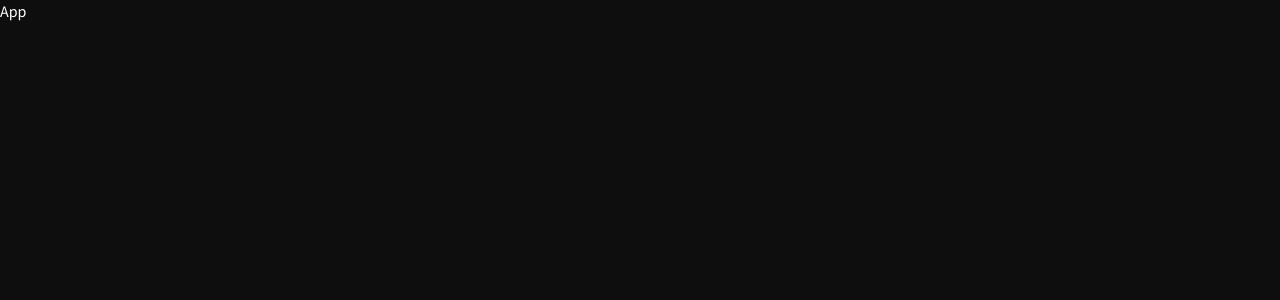
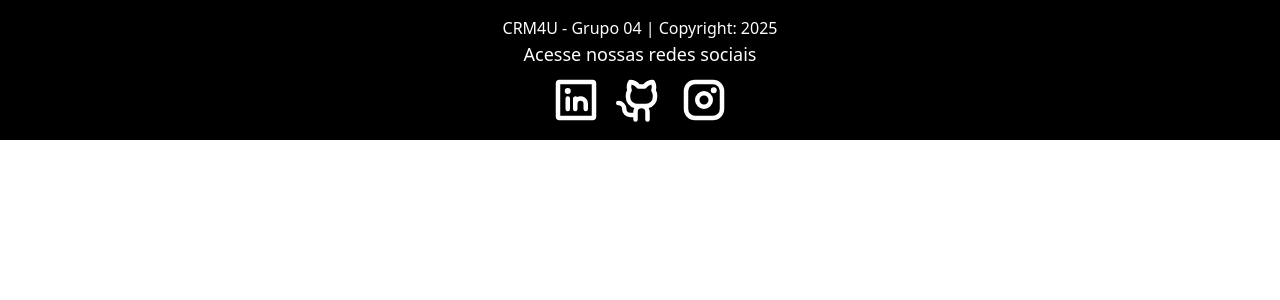
Before and after one commit to Grupo-4-Turma-Javascript-07/crm-frontend, a React (Vite) app: page / in a window 1280 px wide. Shown: the top 300 px of the page. Built offline with nearby package versions, Linux system fonts and the light colour scheme.

Commit message:
adding footer

```diff
--- a/package.json
+++ b/package.json
@@ -10,6 +10,7 @@
     "preview": "vite preview"
   },
   "dependencies": {
+    "@phosphor-icons/react": "^2.1.10",
     "@tailwindcss/vite": "^4.1.11",
     "axios": "^1.11.0",
     "phosphor-icons": "^1.4.2",
--- a/src/App.tsx
+++ b/src/App.tsx
@@ -1,6 +1,10 @@
+import Footer from "./components/footer/Footer"
+
 function App() {
   return (
-    <div>App</div>
+    <>
+    <Footer/>
+    </>
   )
 }
 
--- /dev/null
+++ b/src/components/footer/Footer.tsx
@@ -0,0 +1,28 @@
+import { GithubLogoIcon, InstagramLogoIcon, LinkedinLogoIcon } from '@phosphor-icons/react';
+function Footer() {
+  return (
+    <>
+    <div className="flex justify-center bg-black text-white font-source-sans-3">
+        <div className="container flex flex-col items-center py-4">
+            <p className="text-x1 font-weight-700">
+                CRM4U - Grupo 04 | Copyright: 2025
+            </p>
+            <p className="text-lg"> Acesse nossas redes sociais</p>
+            <div className="flex space-x-4 mt-2">
+                <a href="https://www.linkedin.com/school/generationbrasil/" target="_blank" rel="noopener noreferrer">
+                    <LinkedinLogoIcon size={48} weight='bold' />
+                </a>
+                <a href="https://github.com/Grupo-4-Turma-Javascript-07" target="_blank" rel="noopener noreferrer">
+                    <GithubLogoIcon size={48} weight='bold' />
+                </a>
+                <a href="https://www.instagram.com/generationbrasil/" target="_blank" rel="noopener noreferrer">
+                    <InstagramLogoIcon size={48} weight='bold' />
+                </a>
+            </div>
+        </div>
+    </div>
+    </>
+  )
+}
+
+export default Footer
--- a/src/index.css
+++ b/src/index.css
@@ -20,7 +20,7 @@
   --font-family-Source: "Source Sans 3", sans-serif;
 }
 
-html {
+/* html {
   @apply scroll-smooth;
 }
 
@@ -34,4 +34,4 @@ body {
 h1, h2, h3, h4, h5, h6 {
   font-family: var(--font-family-Source);
   font-weight: 700;;
-}
+} */
```
Also changed, not shown: 2 other files (tests, documents, lock files or other folders).
